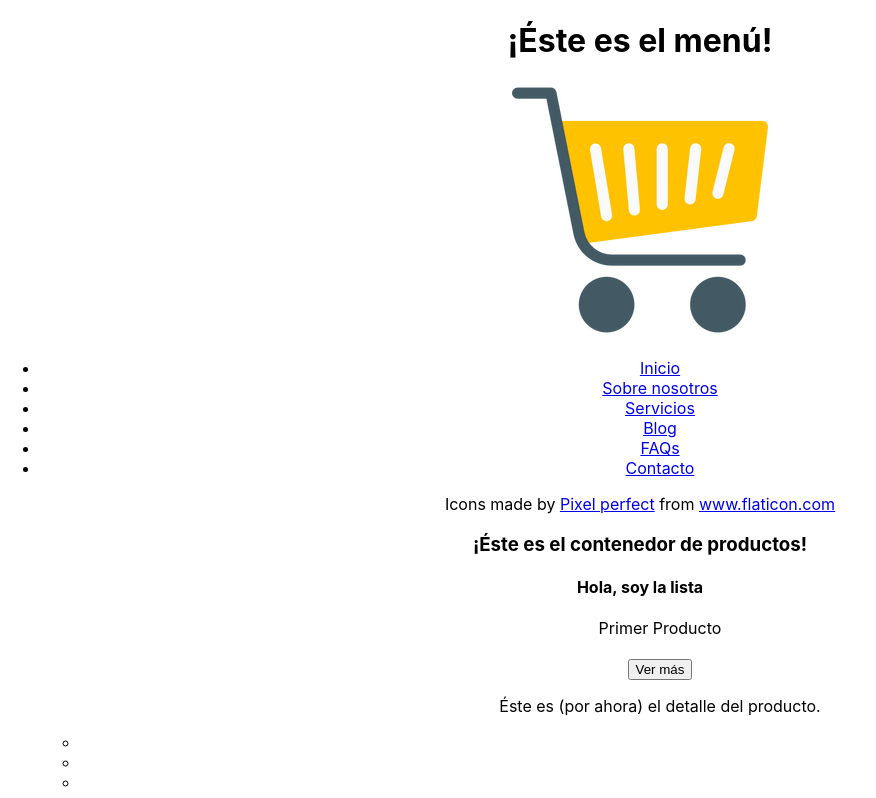
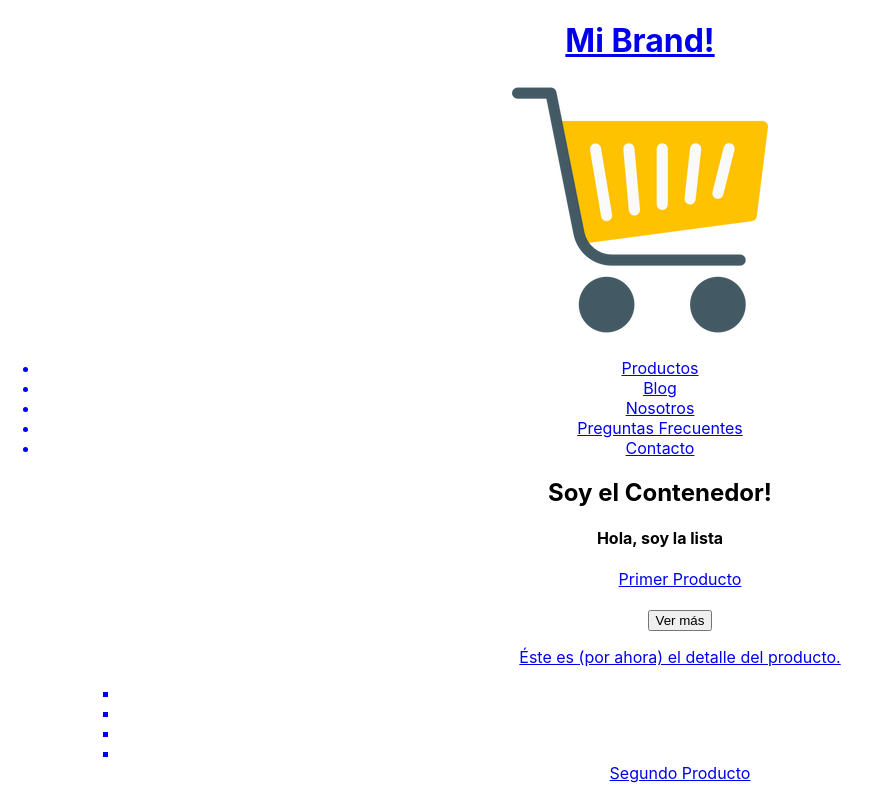
Before and after one commit to salvaarmanasco/React.js, a React (Create React App) app in the folder app-desde-cli/: page / in a window 1280 px wide. Shown: the top 798 px of the page, without its empty margins (0-876 px from the left). Built offline with nearby package versions, Linux system fonts and the light colour scheme.

Commit message:
Idea+Armanasco

```diff
--- a/app-desde-cli/package.json
+++ b/app-desde-cli/package.json
@@ -10,6 +10,7 @@
     "react": "^17.0.1",
     "react-bootstrap": "^1.5.2",
     "react-dom": "^17.0.1",
+    "react-router-dom": "^5.2.0",
     "react-scripts": "4.0.3",
     "web-vitals": "^1.1.0"
   },
--- a/app-desde-cli/src/App.js
+++ b/app-desde-cli/src/App.js
@@ -1,7 +1,6 @@
 import './App.css';
 import NavBar from './components/navbar/NavBar';
 import ListContainer from './components/items/ItemListContainer';
-import { render } from '@testing-library/react';
 
 export default function App() {
   // Saqué el mock async de acá para llevarlo al ItemListContainer, donde corresponde.
@@ -9,6 +8,7 @@ export default function App() {
     <div className="App">
       <NavBar />
       <ListContainer />
+      <p>Icons made by <a href="https://www.flaticon.com/authors/pixel-perfect" title="Pixel perfect">Pixel perfect</a> from <a href="https://www.flaticon.com/" title="Flaticon">www.flaticon.com</a></p>
     </div>
   );
 }
--- a/app-desde-cli/src/components/Navbar/NavBar.js
+++ b/app-desde-cli/src/components/Navbar/NavBar.js
@@ -1,22 +1,40 @@
 import CartWidget from './Cartwidget';
+import {BrowserRouter as Router, Route, NavLink} from 'react-router-dom';
+import ListContainer from '../items/ItemListContainer';
+import ItemList from '../items/ItemList';
 
 function NavBar() {
   return (
 
     <div id="navcontainer">
-        <h1>¡Éste es el menú!</h1>
-        <CartWidget />
-        <ul id="lista">
-            <li id="active"><a href="#inicio" id="current">Inicio</a></li>
-            <li><a href="#nosotros">Sobre nosotros</a></li>
-            <li><a href="#servicios">Servicios</a></li>
-            <li><a href="#blog">Blog</a></li>
-            <li><a href="#FAQs">FAQs</a></li>
-            <li><a href="#contacto">Contacto</a></li>
-        </ul>
-        <p>Icons made by <a href="https://www.flaticon.com/authors/pixel-perfect" title="Pixel perfect">Pixel perfect</a> from <a href="https://www.flaticon.com/" title="Flaticon">www.flaticon.com</a></p>
+      <Router>
+          <NavLink to="/"><h1>Mi Brand!</h1></NavLink>
+          <CartWidget />
+          <ul id="lista">
+              <NavLink to="/category/Productos"> <li>Productos</li> </NavLink>
+              <NavLink to="/category/Blog"> <li>Blog</li> </NavLink>
+              <NavLink to="/category/Nosotros"> <li>Nosotros</li> </NavLink>
+              <NavLink to="/category/FAQs"> <li>Preguntas Frecuentes</li> </NavLink>
+              <NavLink to="/category/Contacto"> <li>Contacto</li> </NavLink>
+
+              <Route exact path="/"><ListContainer /></Route>
+              <Route path="/category/:id"><ItemList /></Route>
+          </ul>
+        </Router>
     </div>
   );
 }
 
+/*
+function Alfa() {
+
+  let { id } = useParams(); // url
+  return (
+    <div>
+      <h1>α</h1>
+      Soy Alfa. {id}
+    </div>
+  );
+}*/
+
 export default NavBar;
--- a/app-desde-cli/src/components/items/Item.js
+++ b/app-desde-cli/src/components/items/Item.js
@@ -1,15 +1,22 @@
 import { Card } from 'react-bootstrap';
 import DetailContainer from './ItemDetailContainer';
+import {BrowserRouter as Router, Route, NavLink} from 'react-router-dom';
 
 // item desestructurado ;)
 const Item = ({item}) => {return (
+    <Router>
         <Card>
             <Card.Body>
+                <NavLink to="/item/ThisItem">
                     <Card.Title>{item}</Card.Title>
                     <Card.Img src="" />
                     <DetailContainer item={item} />
+                </NavLink>
             </Card.Body>
         </Card>
+
+        <Route path="/item/:id"><Item /></Route>
+    </Router>
     );
 }
 
--- a/app-desde-cli/src/components/items/ItemListContainer.js
+++ b/app-desde-cli/src/components/items/ItemListContainer.js
@@ -32,7 +32,7 @@ const ListContainer = ()  => {
 
   return (
   <div id="listcontainer">
-    <h3>¡Éste es el contenedor de productos!</h3>
+    <h2>Soy el Contenedor!</h2>
     <ItemList items={items}/>
     <ItemCount initial ={1} stock={stock} onAdd={add}/>
   </div>
--- a/app-desde-cli/src/index.js
+++ b/app-desde-cli/src/index.js
@@ -1,4 +1,4 @@
-import React, { Component } from 'react';
+import React from 'react';
 import ReactDOM from 'react-dom';
 import './index.css';
 import App from './App';
```
Also changed, not shown: 1 other file (tests, documents, lock files or other folders). Lines whose indentation alone changed are shown as unchanged.
